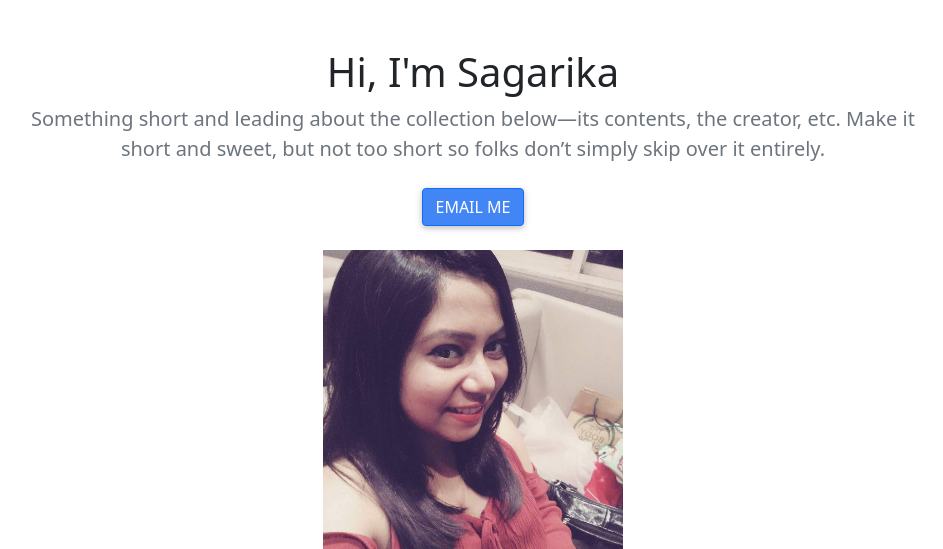
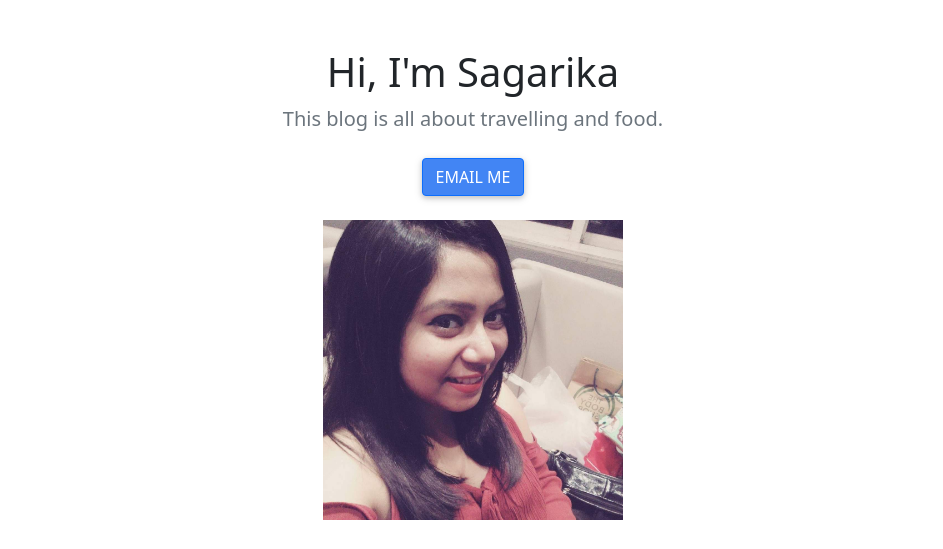
Before and after one commit to anamdey03/Portfolio, a Django app: page / in a window 1280 px wide. Shown: the part 669-1218 px from the top of the page, without its empty margins (167-1110 px from the left). Run offline with Django 3.2, Linux system fonts and the light colour scheme; data that the repository does not hold is empty; some libraries are stand-ins or nearby versions.

Commit message:
minor changes

```diff
--- a/jobs/templates/jobs/home.html
+++ b/jobs/templates/jobs/home.html
@@ -556,7 +556,7 @@
         <div class="row py-lg-5">
           <div class="col-lg-30 col-md-10 mx-auto">
             <h1 class="fw-light">Hi, I'm Sagarika</h1>
-            <p class="lead text-muted">Something short and leading about the collection below—its contents, the creator, etc. Make it short and sweet, but not too short so folks don’t simply skip over it entirely.</p>
+            <p class="lead text-muted">This blog is all about travelling and food.</p>
             <p>
               <a href="mailto:sagarikapaul6@gmail.com" class="btn btn-primary my-2">Email Me</a>
             </p>
```
